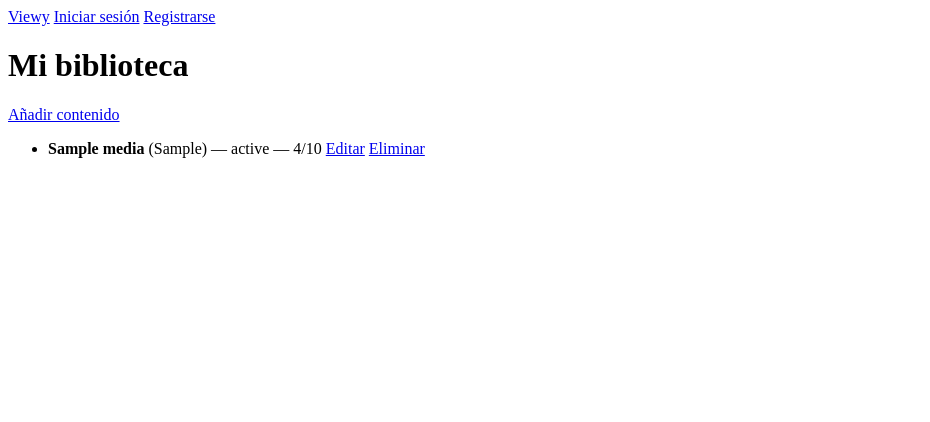
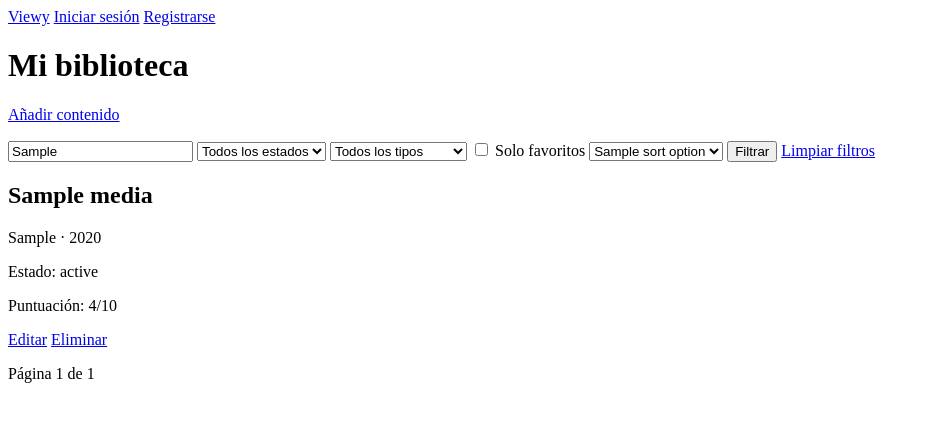
Before and after one commit to israelrfp03/viewy, a Django app: template templates/library/list.html in a window 1280 px wide. Shown: the top 422 px of the page, without its empty margins (0-930 px from the left). Run offline with Django 5.2, Linux system fonts and the light colour scheme; the template is opened without the code that fills it: most values are stand-ins (such as "Sample title", 1, 10 or a date in 2020).

Commit message:
v0.07 Búsqueda, filtros, ordenación y paginación en la biblioteca

```diff
--- a/templates/library/list.html
+++ b/templates/library/list.html
@@ -7,21 +7,75 @@
 
     <p><a href="{% url 'library:create' %}">Añadir contenido</a></p>
 
-    {% if entries %}
-        <ul>
-            {% for entry in entries %}
-                <li>
-                    <strong>{{ entry.media.title }}</strong>
-                    ({{ entry.media.get_media_type_display }})
-                    — {{ entry.get_status_display }}
-                    {% if entry.rating %} — {{ entry.rating }}/10{% endif %}
-                    {% if entry.favorite %} — ★ favorito{% endif %}
-                    <a href="{% url 'library:update' entry.pk %}">Editar</a>
-                    <a href="{% url 'library:delete' entry.pk %}">Eliminar</a>
-                </li>
+    <form method="get">
+        <input type="text" name="q" value="{{ current_query }}" placeholder="Buscar por título">
+
+        <select name="status">
+            <option value="">Todos los estados</option>
+            {% for value, label in statuses %}
+                <option value="{{ value }}" {% if current_status == value %}selected{% endif %}>
+                    {{ label }}
+                </option>
             {% endfor %}
-        </ul>
+        </select>
+
+        <select name="media_type">
+            <option value="">Todos los tipos</option>
+            {% for value, label in media_types %}
+                <option value="{{ value }}" {% if current_media_type == value %}selected{% endif %}>
+                    {{ label }}
+                </option>
+            {% endfor %}
+        </select>
+
+        <label>
+            <input type="checkbox" name="favorite" value="1" {% if current_favorite == "1" %}checked{% endif %}>
+            Solo favoritos
+        </label>
+
+        <select name="sort">
+            {% for value, label in sort_options %}
+                <option value="{{ value }}" {% if current_sort == value %}selected{% endif %}>
+                    {{ label }}
+                </option>
+            {% endfor %}
+        </select>
+
+        <button type="submit">Filtrar</button>
+        <a href="{% url 'library:list' %}">Limpiar filtros</a>
+    </form>
+
+    {% if page.object_list %}
+        <div class="library-grid">
+            {% for entry in page %}
+                <article class="library-card">
+                    <h2>{{ entry.media.title }}</h2>
+                    <p>{{ entry.media.get_media_type_display }}{% if entry.media.release_year %} · {{ entry.media.release_year }}{% endif %}</p>
+                    <p>Estado: {{ entry.get_status_display }}</p>
+                    {% if entry.rating %}<p>Puntuación: {{ entry.rating }}/10</p>{% endif %}
+                    {% if entry.favorite %}<p>★ Favorito</p>{% endif %}
+                    <p>
+                        <a href="{% url 'library:update' entry.pk %}">Editar</a>
+                        <a href="{% url 'library:delete' entry.pk %}">Eliminar</a>
+                    </p>
+                </article>
+            {% endfor %}
+        </div>
+
+        <nav class="pagination">
+            {% if page.has_previous %}
+                <a href="?{% if querystring %}{{ querystring }}&{% endif %}page=1">« Primera</a>
+                <a href="?{% if querystring %}{{ querystring }}&{% endif %}page={{ page.previous_page_number }}">Anterior</a>
+            {% endif %}
+
+            <span>Página {{ page.number }} de {{ page.paginator.num_pages }}</span>
+
+            {% if page.has_next %}
+                <a href="?{% if querystring %}{{ querystring }}&{% endif %}page={{ page.next_page_number }}">Siguiente</a>
+                <a href="?{% if querystring %}{{ querystring }}&{% endif %}page={{ page.paginator.num_pages }}">Última »</a>
+            {% endif %}
+        </nav>
     {% else %}
-        <p>Todavía no has añadido nada a tu biblioteca.</p>
+        <p>No se ha encontrado ningún contenido con esos filtros.</p>
     {% endif %}
 {% endblock %}
```
Also changed, not shown: library/queries.py (added, +49 -0 lines), library/views.py (+26 -2 lines).
